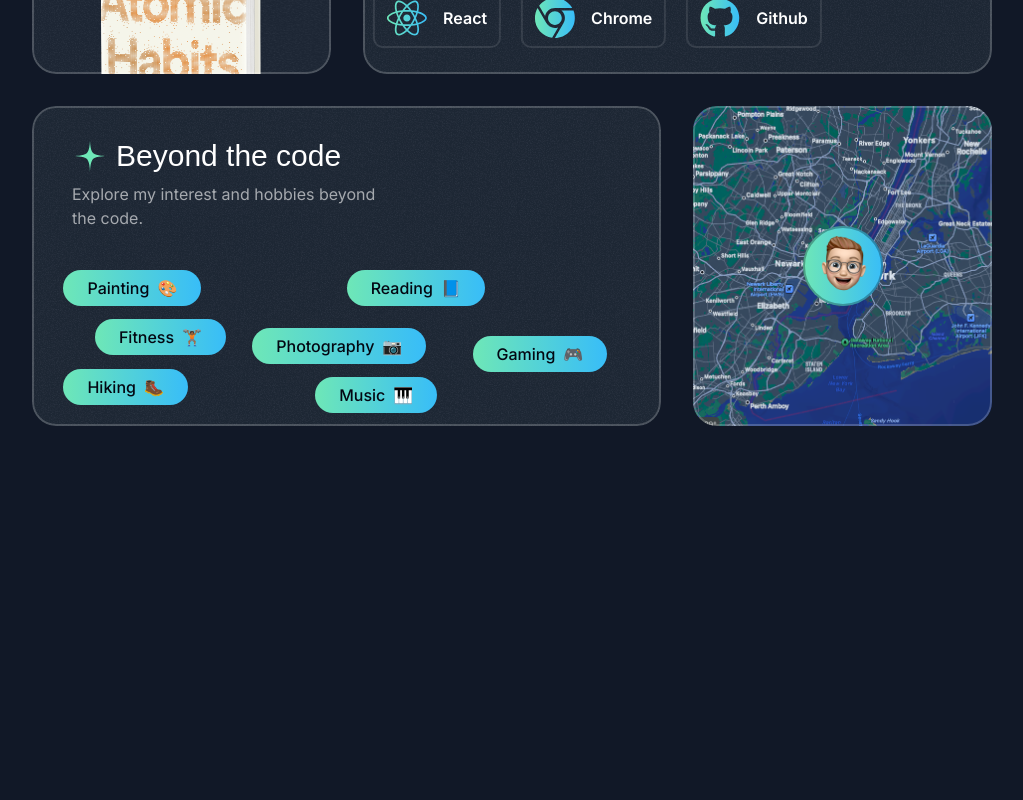
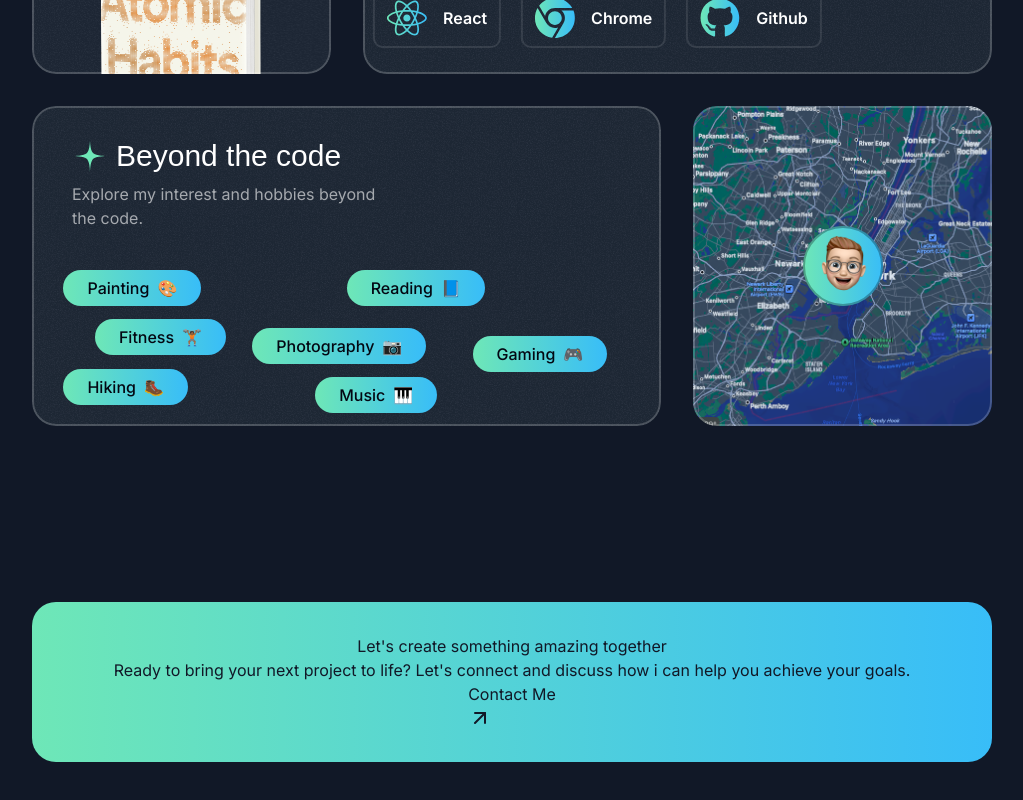
Before and after one commit to Dev-Thembinkosi/portfolio-website, a Next.js app: page / in a window 1280 px wide. Shown: the part 4362-5162 px from the top of the page, without its empty margins (128-1151 px from the left). Before the commit the page ends 4900 px from the top, so only its background shows below. Built offline with nearby package versions, Linux system fonts and the light colour scheme; a web font is replaced by a local one.

Commit message:
Coctact Section add

```diff
--- a/src/app/page.tsx
+++ b/src/app/page.tsx
@@ -1,4 +1,5 @@
 import { AboutSection } from "@/sections/About";
+import { ContactSection } from "@/sections/Contact";
 import { Header } from "@/sections/Header";
 import { HeroSection } from "@/sections/Hero";
 import { ProjectsSection } from "@/sections/Projects";
@@ -14,6 +15,7 @@ export default function Home() {
       <TapeSection />
       <TestimonialsSection />
       <AboutSection />
+      <ContactSection />
     </div>
   );
 }
--- a/src/sections/Contact.tsx
+++ b/src/sections/Contact.tsx
@@ -1,3 +1,21 @@
+import ArrowUpRightIcon from "@/assets/icons/arrow-up-right.svg";
+
 export const ContactSection = () => {
-  return <div>Contact Section</div>;
+  return (
+    <div className="py-16">
+      <div className="container">
+        <div className="bg-gradient-to-r from-emerald-300 to-sky-400 text-gray-900 py-8 px-10 rounded-3xl text-center">
+          <h2>Let&apos;s create something amazing together</h2>
+          <p>
+            Ready to bring your next project to life? Let&apos;s connect and
+            discuss how i can help you achieve your goals.
+          </p>
+          <button>
+            <span>Contact Me</span>
+            <ArrowUpRightIcon />
+          </button>
+        </div>
+      </div>
+    </div>
+  );
 };
```
